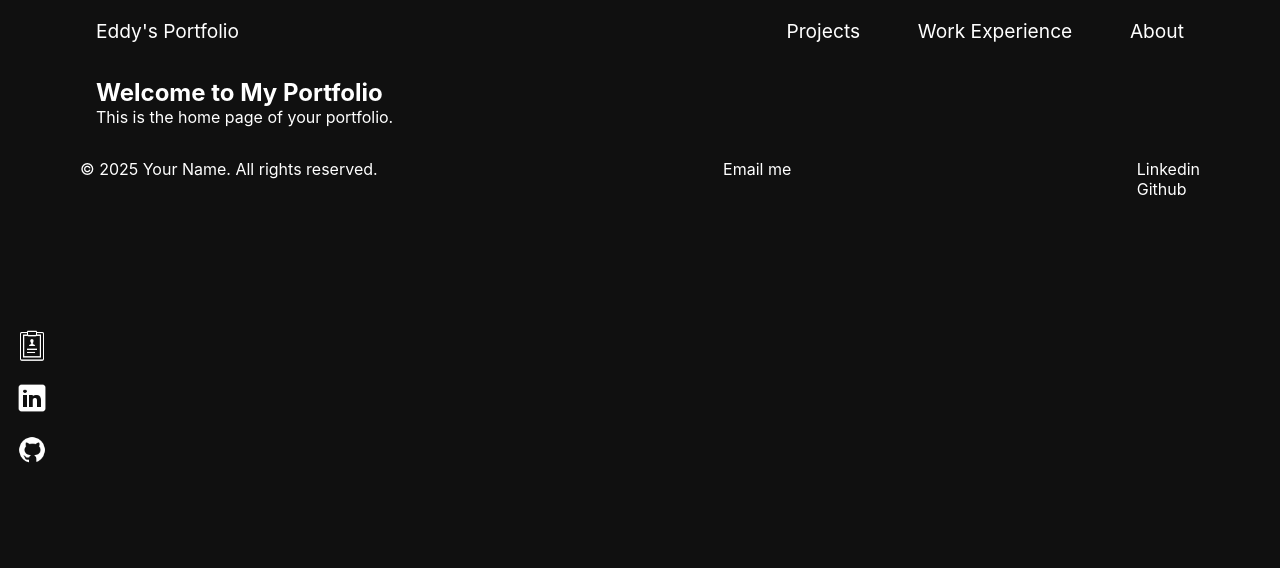
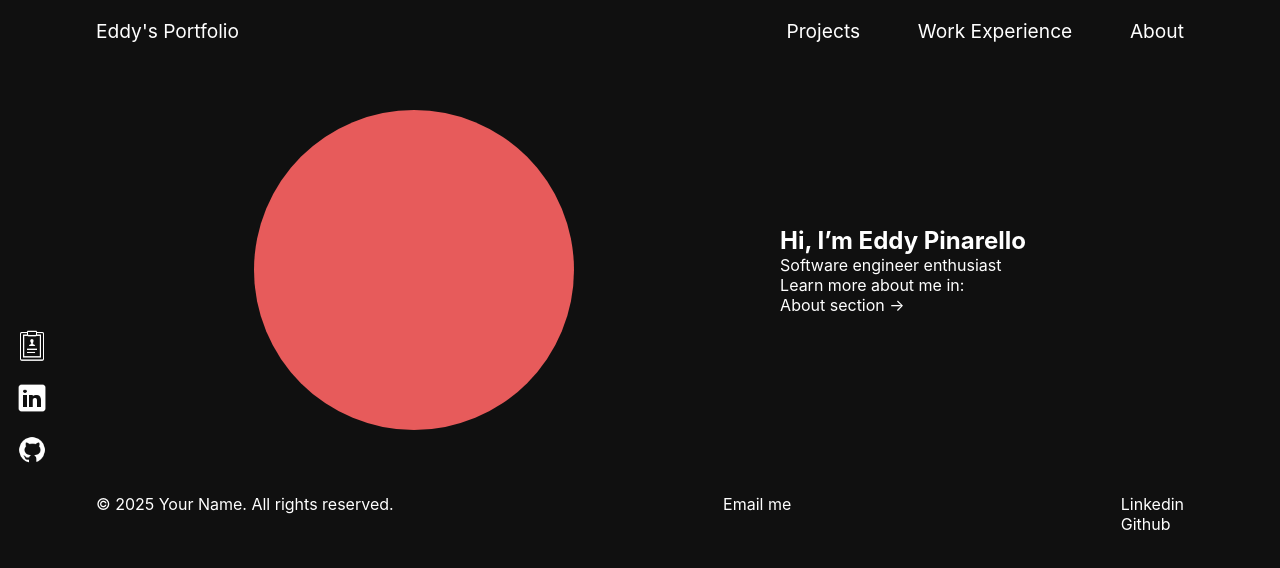
Before and after one commit to EddyPinarello/eddys-portfolio-website, a React (Create React App) app: page / in a window 1280 px wide. Shown: the top 568 px of the page. Built offline with nearby package versions, Linux system fonts and the light colour scheme.

Commit message:
Home page layout and style

```diff
--- a/src/pages/Home.jsx
+++ b/src/pages/Home.jsx
@@ -1,12 +1,21 @@
 import React from 'react';
 
 function Home() {
-  return (
-    <section>
-      <h1>Welcome to My Portfolio</h1>
-      <p>This is the home page of your portfolio.</p>
-    </section>
-  );
-}
+    return (
+        <section className="home-section">
+            <div className="home-presentation">
+                <div className="circle"></div>
+                <div className="text-area">
+                    <h2>Hi, I’m Eddy Pinarello</h2>
+                    <p>Software engineer enthusiast</p>
+                    <p>Learn more about me in:</p>
+                    <a href="/about" className="about-link">About section →</a>
+                </div>
+            </div>
+      </section>
+    );
+  }
+
+
 
 export default Home;
--- a/src/styles/App.css
+++ b/src/styles/App.css
@@ -29,7 +29,6 @@ main {
 a {
     text-decoration: none;
     transition: color 0.5s ease;
-
 }
 
 a:hover {
@@ -72,11 +71,12 @@ li {
 .vertical-icons img {
     width: 2em;
     height: 2em;
-    filter: brightness(0) invert(1); /* per icone bianche */
+    filter: brightness(0) invert(1);
     transition: transform 0.5s ease;
 }
 
 .vertical-icons img:hover {
+    //color: var(--link-hover-color);
     transform: scale(1.05);
 }
 
@@ -85,7 +85,7 @@ li {
 footer {
     display: flex;
     justify-content: space-between;
-    padding: 1em 5em;
+    padding: 1em 6em;
 
 }
 
@@ -93,3 +93,30 @@ footer {
     display: flex;
     flex-direction: column;
 }
+
+
+/* HOME */
+.home-section {
+    display: flex;
+    flex-direction: column;
+    justify-content: center;
+    align-items: center;
+
+}
+
+.home-presentation {
+    display: flex;
+    align-items: center;
+    justify-content: space-evenly;
+    gap: 3em;
+    padding: 2em;
+    width: 100%;
+}
+
+.circle {
+    width: 20em;
+    height: 20em;
+    background-color: #e75b5b;
+    border-radius: 50%;
+    flex-shrink: 0;
+}
--- a/src/styles/mobile.css
+++ b/src/styles/mobile.css
@@ -32,4 +32,16 @@
         align-items: center;
 
     }
+
+    /* HOME */
+    .home-presentation {
+        flex-direction: column;
+        align-items: center;
+        text-align: center;
+    }
+
+    .circle {
+        width: 15em;
+        height: 15em;
+    }
 }
```
